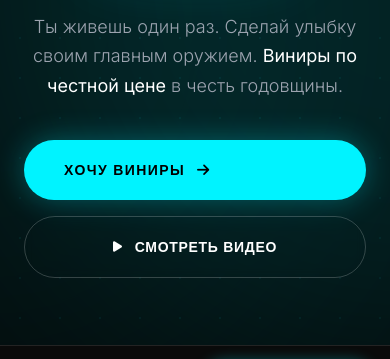
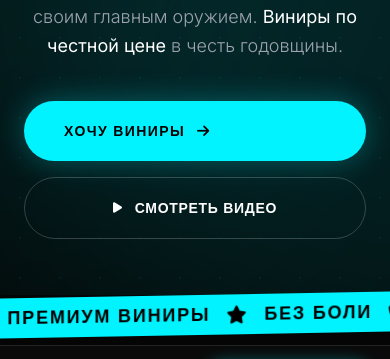
Before and after one commit to moldweb90-ship-it/veneers, a website: page index.html in a window 390 px wide. Shown: the part 422-781 px from the top of the page. Drawn offline with nearby package versions, Linux system fonts and the light colour scheme; a web font is replaced by a local one.

Commit message:
Fix mobile spacing with !important rules for min-h-screen, pb-12, py-32

```diff
--- a/index.html
+++ b/index.html
@@ -199,18 +199,25 @@
             box-shadow: 0 0 0 2px rgba(0, 243, 255, 0.3);
         }
 
-        @media (max-width: 768px) {
-            .min-h-screen {
-                min-height: 85vh;
-            }
-
-            .pb-12 {
-                padding-bottom: 0rem;
-            }
-
-            .py-32 {
-                padding-top: 4rem;
-                padding-bottom: 0rem;
+        @media screen and (max-width: 768px) {
+            section.min-h-screen,
+            .min-h-screen,
+            [class*="min-h-screen"] {
+                min-height: 85vh !important;
+            }
+
+            section.pb-12,
+            .pb-12,
+            div.pb-12,
+            [class*="pb-12"] {
+                padding-bottom: 0rem !important;
+            }
+
+            section.py-32,
+            .py-32,
+            [class*="py-32"] {
+                padding-top: 4rem !important;
+                padding-bottom: 0rem !important;
             }
 
             .pt-32 {
```
